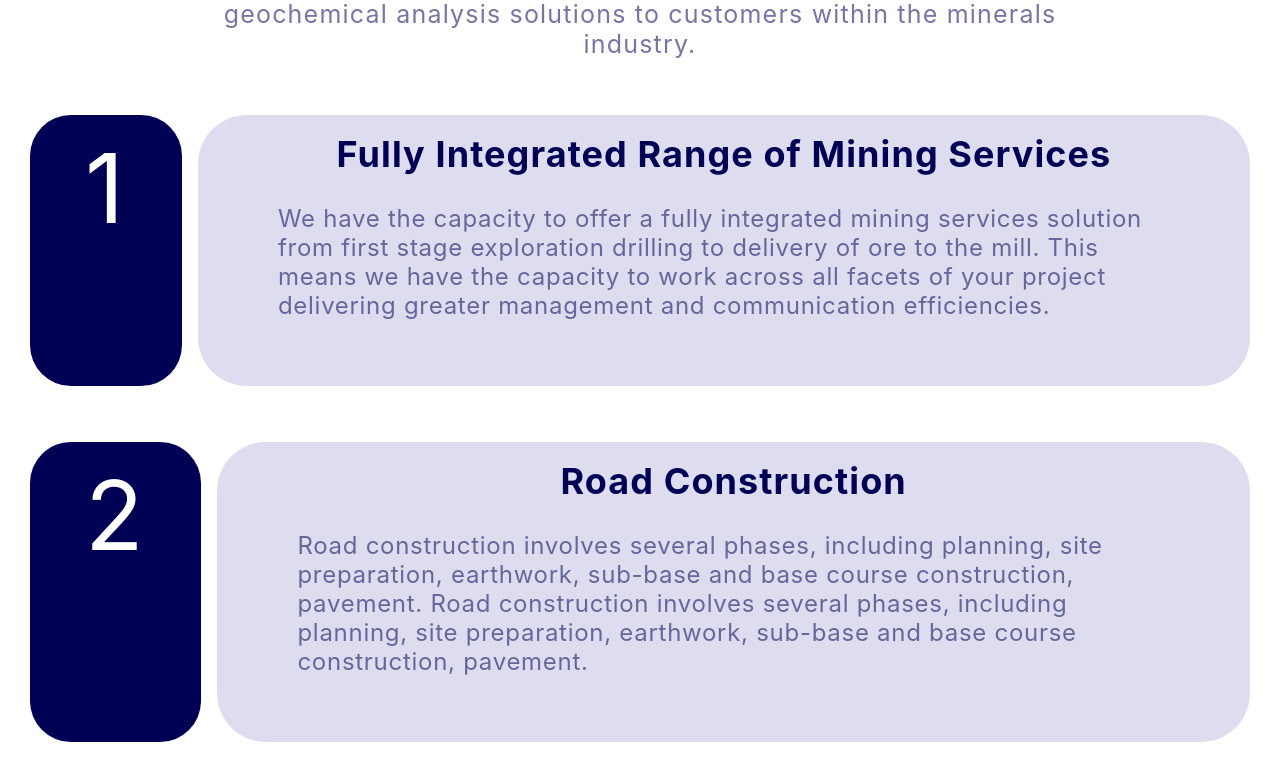
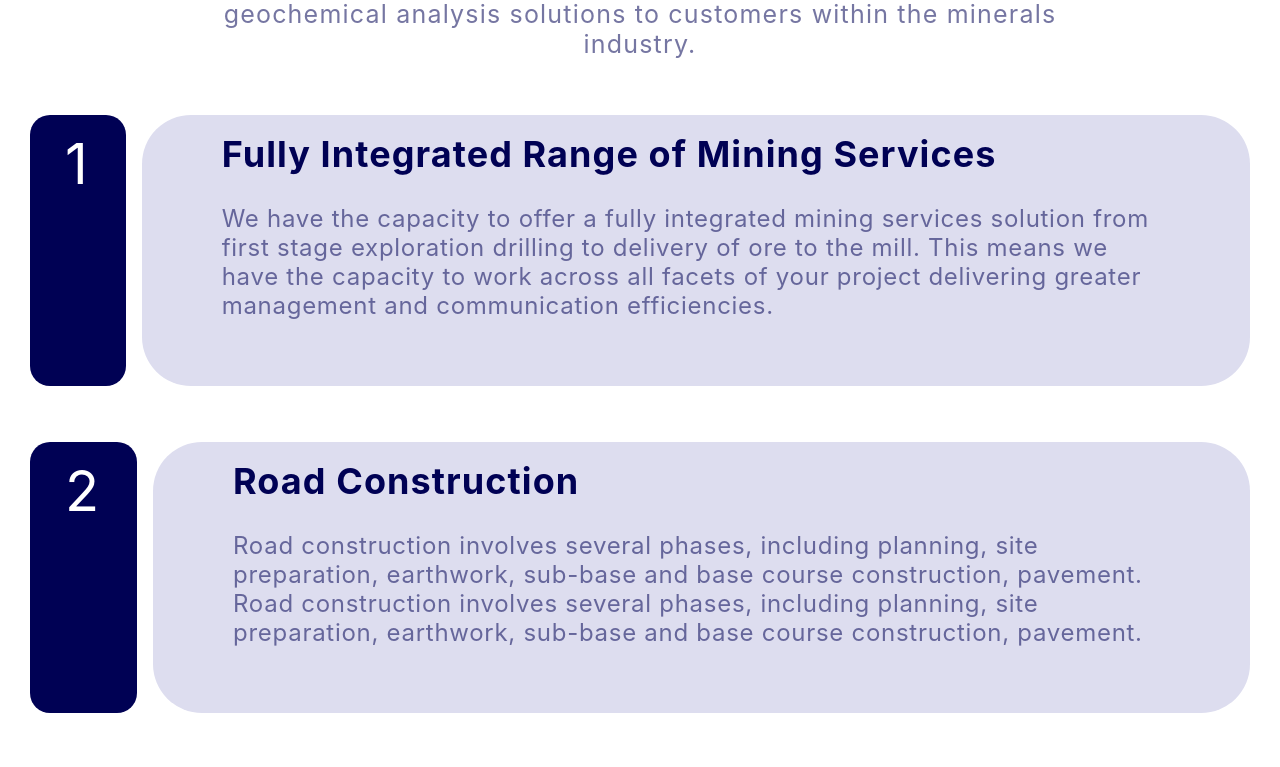
Before and after one commit to kwayummari/amazon-mineworks, a React (Create React App) app: page / in a window 1280 px wide. Shown: the part 2092-2859 px from the top of the page. Built offline with nearby package versions, Linux system fonts and the light colour scheme.

Commit message:
deleted page module.css

```diff
--- a/src/styles/Service.module.scss
+++ b/src/styles/Service.module.scss
@@ -34,13 +34,13 @@
     gap: 16px;
 
     .serviceNumber {
-      border-radius: 41px;
+      border-radius: 20px;
       background-color: #000154;
-      font-size: 96px;
+      font-size: 56px;
       color: #fff;
       text-align: center;
       letter-spacing: 2.88px;
-      padding: 15px 55px 92px;
+      padding: 15px 35px 22px 35px;
     }
 
     .serviceContent {
@@ -53,7 +53,7 @@
         color: #000154;
         font-size: 36px;
         letter-spacing: 1.08px;
-        text-align: center;
+        text-align: left;
         margin: 0 0 28px;
       }
 
```
